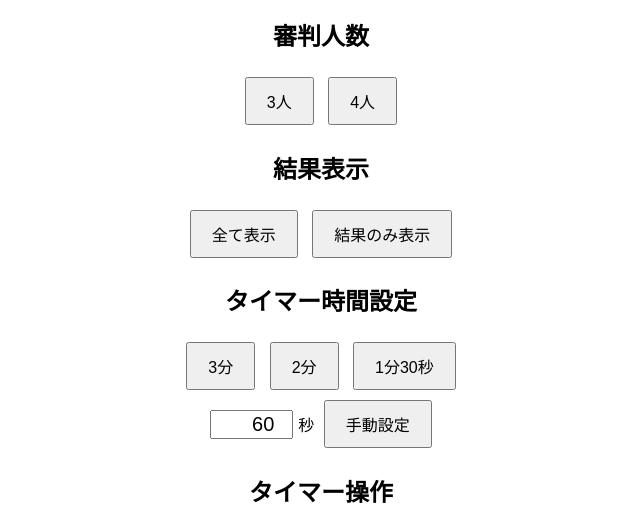
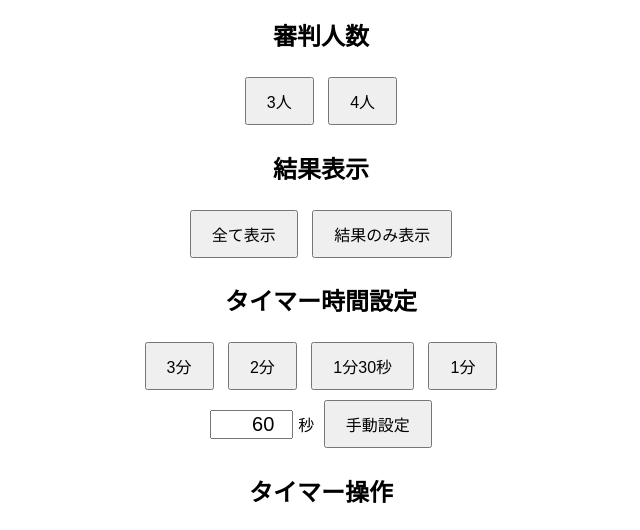
Before and after one commit to f1-furukawa/Tech-on-Judge, a website: page kumite-hq.html in a window 1280 px wide. Shown: the part 116-646 px from the top of the page, without its empty margins (319-959 px from the left). Drawn offline with Linux system fonts and the light colour scheme.

Commit message:
[update] #12 タイマーボタンの追加

```diff
--- a/kumite-hq.html
+++ b/kumite-hq.html
@@ -45,6 +45,7 @@
             <button class="btntimer t180" onclick="timer('reset',180)">3分</button>
             <button class="btntimer t120" onclick="timer('reset',120)">2分</button>
             <button class="btntimer t090" onclick="timer('reset',90)">1分30秒</button>
+            <button class="btntimer t060" onclick="timer('reset',60)">1分</button>
             </br>
             <input type="number" class="customtime" id="customtime" min="0" max="999" value="60"/>秒
             <button class="btntimer tcustom" onclick="setCustomTime()">手動設定</button>
```
